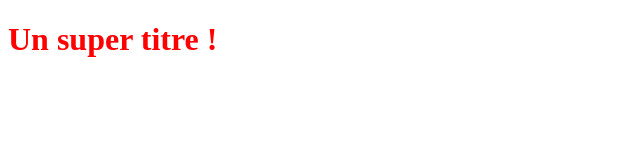
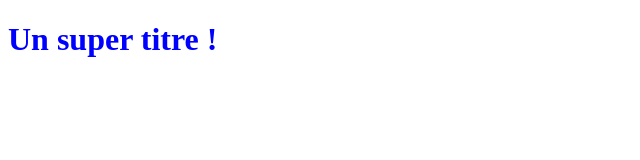
Before and after one commit to Misstinguette/OpenclassroomsProject, a plain HTML site: page index.html in a window 1280 px wide. Shown: the whole page, without its empty margins (0-640 px from the left). Drawn offline with Linux system fonts and the light colour scheme.

Commit message:
Modif Langue

```diff
--- a/index.html
+++ b/index.html
@@ -1,5 +1,5 @@
 <!DOCTYPE html>
-<html>
+<html lang="fr">
 <head>
    <title>Openclassrooms</title>
    <link rel="stylesheet" type="text/css" href="styles.css">
--- a/styles.css
+++ b/styles.css
@@ -1,3 +1,3 @@
 h1 {
-    color: red;
+    color: blue;
  }
```
